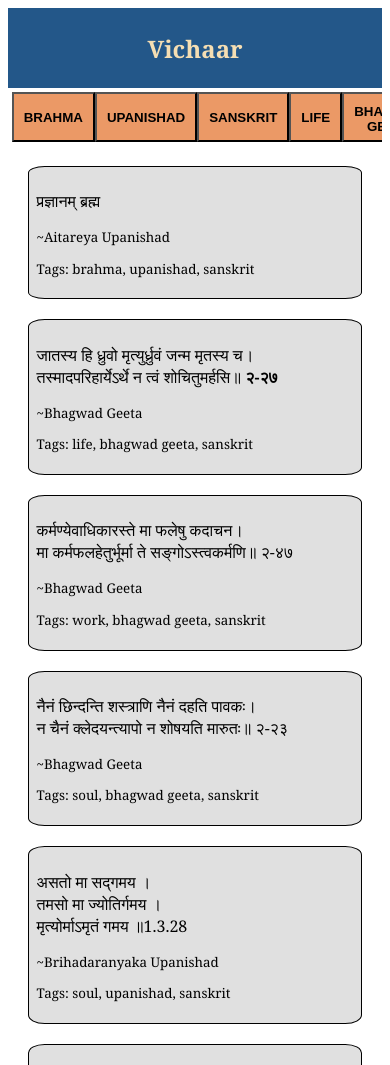
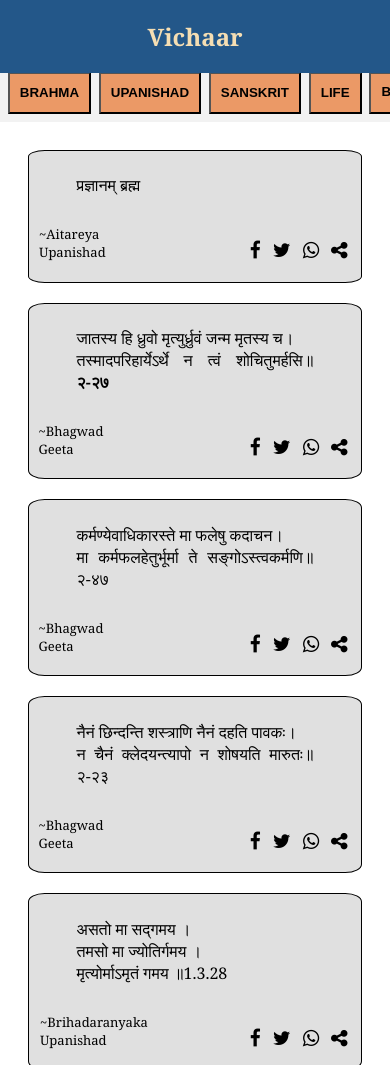
Before and after one commit to Koustubh1234G/Vichaar, a plain HTML site: page index.html in a window 390 px wide. Shown: the top 1065 px of the page. Drawn offline with nearby package versions, Linux system fonts and the light colour scheme.

Commit message:
Sharing ability,
Added sharing ability, fixed some styling, etc
Also added some new quotes.

```diff
--- a/data.json
+++ b/data.json
@@ -75,7 +75,7 @@
       {
         "id": 13,
         "text": "_Luck_ is what happens when **preparation** meets **opportunity**.",
-        "author": "",
+        "author": "Four Leaf Clover",
         "tags": ["luck", "success"]
       },
       {
@@ -113,6 +113,24 @@
         "text": "Even if the cost is a **gruesome death**, we must uphold **justice** on _Earth!_",
         "author": "Ye Qing",
         "tags": ["life", "justice", "novel"]
+      },
+      {
+        "id": 20,
+        "text": "I am not afraid of Muslims,<br>I'm not afraid of Britishers,<br>I'm afraid of Hindus against Hinduism.",
+        "author": "Veer Savarkar",
+        "tags": ["savarkar", "india", "fear", "hinduism"]
+      },
+      {
+        "id": 21,
+        "text": "Joyful in difficulty, the people forget about their death.",
+        "author": "I Ching",
+        "tags": ["i ching", "success", "death"]
+      },
+      {
+        "id": 22,
+        "text": "There are two types of Pain,<br>Pain that _hurts_ you and Pain that _changes_ you.",
+        "author": "Naruto",
+        "tags": ["naruto", "pain", "learn", "life"]
       }
   ]
 }
--- a/index.html
+++ b/index.html
@@ -3,8 +3,13 @@
 <head>
     <meta charset="UTF-8">
     <meta name="viewport" content="width=device-width, initial-scale=1.0">
+    <meta name="description" content="Explore a vast collection of inspiring quotes from various authors and topics. Find motivation, wisdom, and insight.">
+    <meta name="keywords" content="quotes, inspiration, motivation, wisdom, authors, topics, life, happiness, success, philosophy, eastern, western, asian, indian, hindu, buddhism, jainism, taoism, tao, failure">
+    <meta name="author" content="Koustubh Dave">
     <title>Vichaar</title>
     <link rel="stylesheet" href="style.css">
+    <!-- Include Font Awesome -->
+    <link rel="stylesheet" href="https://cdnjs.cloudflare.com/ajax/libs/font-awesome/4.7.0/css/font-awesome.min.css">
     <!-- Include Markdown Script -->
     <script src="https://cdn.jsdelivr.net/npm/marked/marked.min.js"></script>
 </head>
@@ -19,9 +24,6 @@
 
     <!-- tabs to goto different pages on site like whatsapp -->
 
-
-
-
     <script src="script.js"></script>
 </body>
 </html>
--- a/script.js
+++ b/script.js
@@ -19,9 +19,19 @@ class Quote {
     display() {
         return `
             <div class="quoteCard">
-                <p class="quoteText">${this.renderMarkdown(this.text)}</p>
-                <p class="extraText">~${this.author}</p>
-                <p class="extraText">Tags: ${this.tags.join(', ')}</p>
+                <blockquote class="quoteText">${this.renderMarkdown(this.text)}</blockquote >
+                <div class="row">
+                    <div id="author">
+                        <p class="extraText">~${this.author}</p>
+                    </div>
+                    <div class="row" id="share">
+                        <button class="shareBtn" id="facebookShareBtn"><i class="fa fa-facebook"></i></button>
+                        <button class="shareBtn" id="twitterShareBtn"><i class="fa fa-twitter"></i></button>
+                        <button class="shareBtn" id="whatsappShareBtn"><i class="fa fa-whatsapp "></i></button>
+                        <button class="shareBtn" id="allShareBtn"><i class="fa fa-share-alt"></i></button>
+                        <!-- Add more share options as needed -->
+                    </div>
+                </div>
             </div>
         `;
     }
@@ -78,8 +88,6 @@ class QuoteManager {
         return randomQuotes;
     }
 
-
-
     // methods related to pagination
     getTotalPages() {
         const totalPages = Math.ceil(this.quotes.length / this.quotesPerPage);
@@ -118,7 +126,9 @@ class UIManager {
     constructor() {
         this.tagsContainer = document.getElementById('tagsContainer');
         this.quotesContainer = document.getElementById('quotesContainer');
+        this.shareBtn = document.querySelectorAll('#shareBtn')
         this.paginationContainer = document.getElementById('paginationContainer');
+        // this.allShareBtn = document.getElementById('allShareBtn');
     }
 
     displayTags(tags) {
@@ -139,14 +149,94 @@ class UIManager {
         });
     }
 
+    // In your UIManager class or wherever appropriate
+    shareViaSites(site, text, author) {
+        const message = `${text}\n${author}`;
+        let url = '';
+        switch (site) {
+            case 'whatsapp': {
+                const whatsappAppUrl = `whatsapp://send?text=${encodeURIComponent(message)}`;
+                const whatsappWebUrl = `https://web.whatsapp.com/send?text=${encodeURIComponent(message)}`;
+                url = navigator.userAgent.match(/Android/i) ? whatsappAppUrl : whatsappWebUrl;
+                break;
+            }
+            case 'twitter': {
+                url = `https://twitter.com/intent/tweet?text=${encodeURIComponent(message)}`;
+                break;
+            }
+            case 'facebook': {
+                url = `https://www.facebook.com/sharer/sharer.php?u=${encodeURIComponent(message)}`;
+                break;
+            }
+            case 'all': {
+                alert("This feature is not yet Implemented.");
+                break;
+            }
+            default: {
+                // Handle unsupported site or default case
+                break;
+            }
+        }
+        if (url) {
+            window.open(url, '_blank');
+        }
+    }
+
+
+    attachShareEventListeners(quoteElement) {
+        const whatsappShareBtn = quoteElement.querySelector('#whatsappShareBtn');
+        const facebookShareBtn = quoteElement.querySelector('#facebookShareBtn');
+        const twitterShareBtn = quoteElement.querySelector('#twitterShareBtn');
+        const allShareBtn = quoteElement.querySelector('#allShareBtn');
+
+        // Attach event listener for WhatsApp share button
+        whatsappShareBtn.addEventListener('click', () => {
+            const quoteTextHTML = quoteElement.querySelector('blockquote').innerHTML;
+            const authorText = quoteElement.querySelector('.extraText').textContent;
+            const quoteText = this.stripHtmlTags(quoteTextHTML);
+            this.shareViaSites('whatsapp', quoteText, authorText);
+        });
+
+        // Attach event listener for Facebook share button
+        facebookShareBtn.addEventListener('click', () => {
+            const quoteTextHTML = quoteElement.querySelector('blockquote').innerHTML;
+            const authorText = quoteElement.querySelector('.extraText').textContent;
+            const quoteText = this.stripHtmlTags(quoteTextHTML);
+            this.shareViaSites('facebook', quoteText, authorText);
+        });
+
+        // Attach event listener for Twitter share button
+        twitterShareBtn.addEventListener('click', () => {
+            const quoteTextHTML = quoteElement.querySelector('blockquote').innerHTML;
+            const authorText = quoteElement.querySelector('.extraText').textContent;
+            const quoteText = this.stripHtmlTags(quoteTextHTML);
+            this.shareViaSites('twitter', quoteText, authorText);
+        });
+
+        // Attach event listener for all share button
+        allShareBtn.addEventListener('click', () => {
+            const quoteTextHTML = quoteElement.querySelector('blockquote').innerHTML;
+            const authorText = quoteElement.querySelector('.extraText').textContent;
+            const quoteText = this.stripHtmlTags(quoteTextHTML);
+            this.shareViaSites('all', quoteText, authorText);
+        });
+    }
+
+    stripHtmlTags(html) {
+        const doc = new DOMParser().parseFromString(html, 'text/html');
+        return doc.body.textContent || '';
+    }
+
     displayQuotes(quotes) {
         this.quotesContainer.innerHTML = '';
         quotes.forEach(quote => {
             const quoteElement = document.createElement('div');
             quoteElement.innerHTML = quote.display();
+            this.attachShareEventListeners(quoteElement); // Attach share event listener
             this.quotesContainer.appendChild(quoteElement);
         });
     }
+
 
     // pagination controls
     displayPagination() {
--- a/style.css
+++ b/style.css
@@ -11,12 +11,18 @@ body {
 
 header {
     font-size: medium;
-    padding: 1%;
+    padding: 0%;
     margin: 0;
     text-align: center;
     color: var(--text-color);
     font-weight: 800;
     background-color: var(--primary-color);
+
+    position: fixed;
+    top: 0;
+    left: 0;
+    width: 100%;
+    z-index: 1000; /* Ensure header is on top of other content */
 }
 
 #tagsContainer {
@@ -25,6 +31,13 @@ header {
     display: flex;
     flex-direction: row;
     overflow-x:scroll;
+
+    position: fixed;
+    top: 64px;
+    left: 0;
+    width: 100%;
+    background-color: #f2f2f2; /* Set background color as needed
+    z-index: 1000; /* Ensure tags container is on top of other content */
 }
 
 .tags {
@@ -35,7 +48,7 @@ header {
 }
 
 #quotesContainer {
-    margin-top: 2%;
+    margin-top: 20%;
     text-align: justify;
 }
 
@@ -49,12 +62,18 @@ header {
 }
 
 .quoteText {
-    font-weight: 800;
+    font-weight: 550;
     /* background-color: aliceblue; */
 }
 
 .extraText {
-    font-size: smaller;
+    font-size: 13px;
+}
+
+.shareBtn {
+    background-color: transparent;
+    border: 0;
+    font-size: larger;
 }
 
 #paginationContainer {
@@ -70,3 +89,29 @@ header {
     border: 0.5px solid black;
     border-radius: 10px 10px;
 }
+
+.row {
+    display: flex;
+    flex-direction: row;
+    justify-content: space-between;
+    align-items:last baseline;
+}
+
+/* Extra small devices (phones, 600px and down) */
+@media only screen and (max-width: 600px) {
+    #quotesContainer {
+        margin-top: 40%;
+    }
+    .tags {
+        margin: 1%;
+    }
+
+    .extraText {
+        padding-left: 2%;
+    }
+
+    #share {
+        justify-content: space-evenly;
+    }
+
+}
```
Also changed, not shown: 1 other file.
